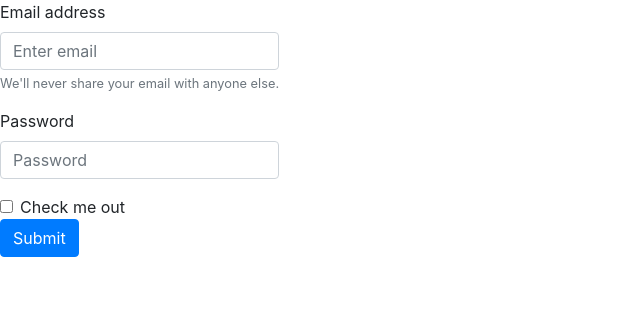
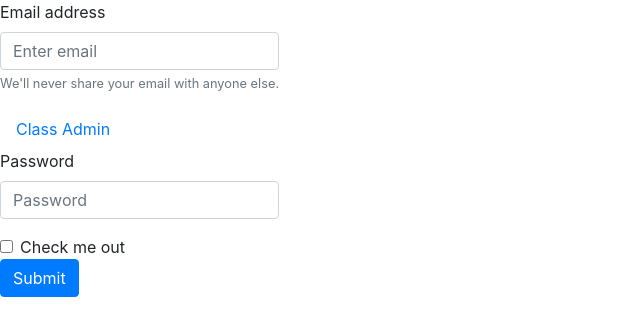
Before and after one commit to shriraj20/Play-a-sport, a plain HTML site: page Classorganization/ClassAdminLogin.html in a window 1280 px wide. Shown: the whole page, without its empty margins (0-640 px from the left). Drawn offline with nearby package versions, Linux system fonts and the light colour scheme.

Commit message:
Update ClassAdminLogin.html

```diff
--- a/Classorganization/ClassAdminLogin.html
+++ b/Classorganization/ClassAdminLogin.html
@@ -18,6 +18,7 @@
         <input type="email" class="form-control" id="exampleInputEmail1" aria-describedby="emailHelp" placeholder="Enter email">
         <small id="emailHelp" class="form-text text-muted">We'll never share your email with anyone else.</small>
     </div>
+    <a class="nav-link" href="">Class Admin</a>
     <div class="form-group">
         <label for="exampleInputPassword1">Password</label>
         <input type="password" class="form-control" id="exampleInputPassword1" placeholder="Password">
```
